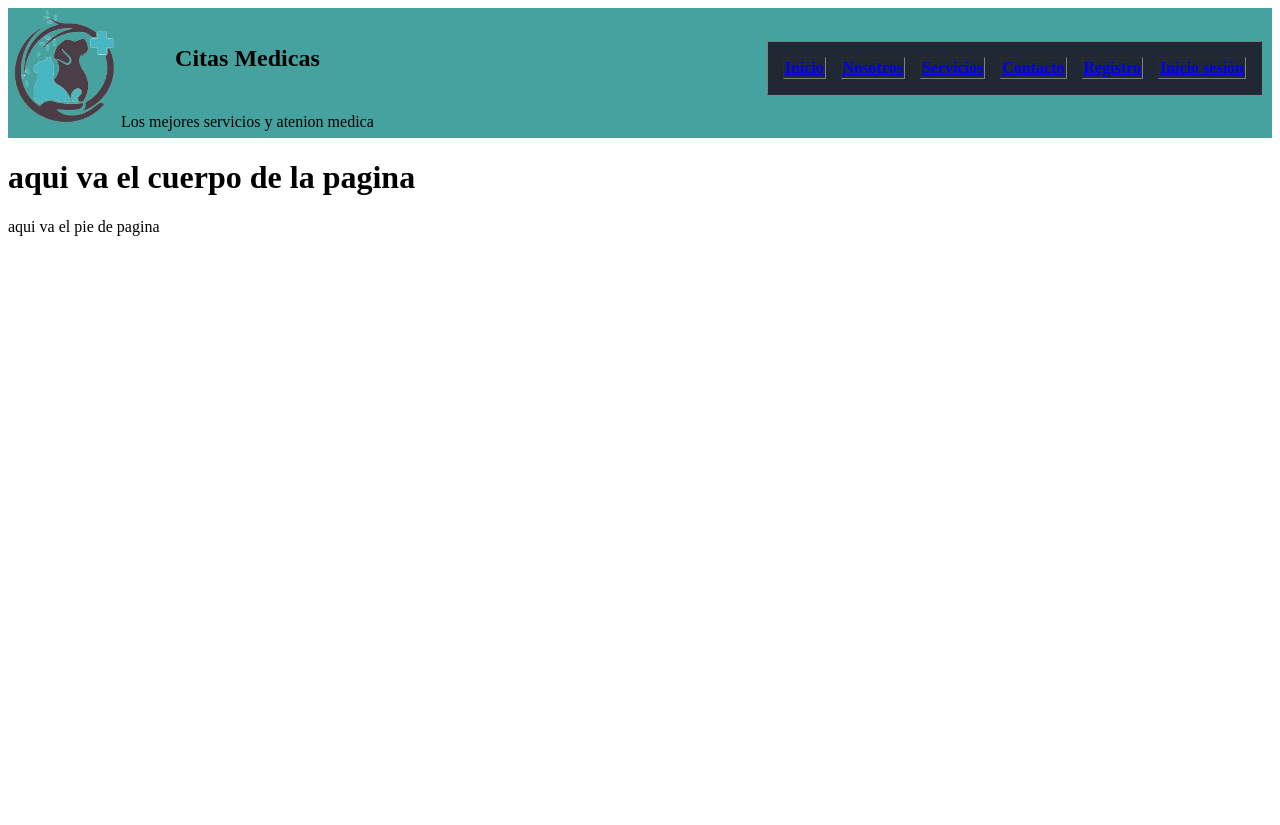
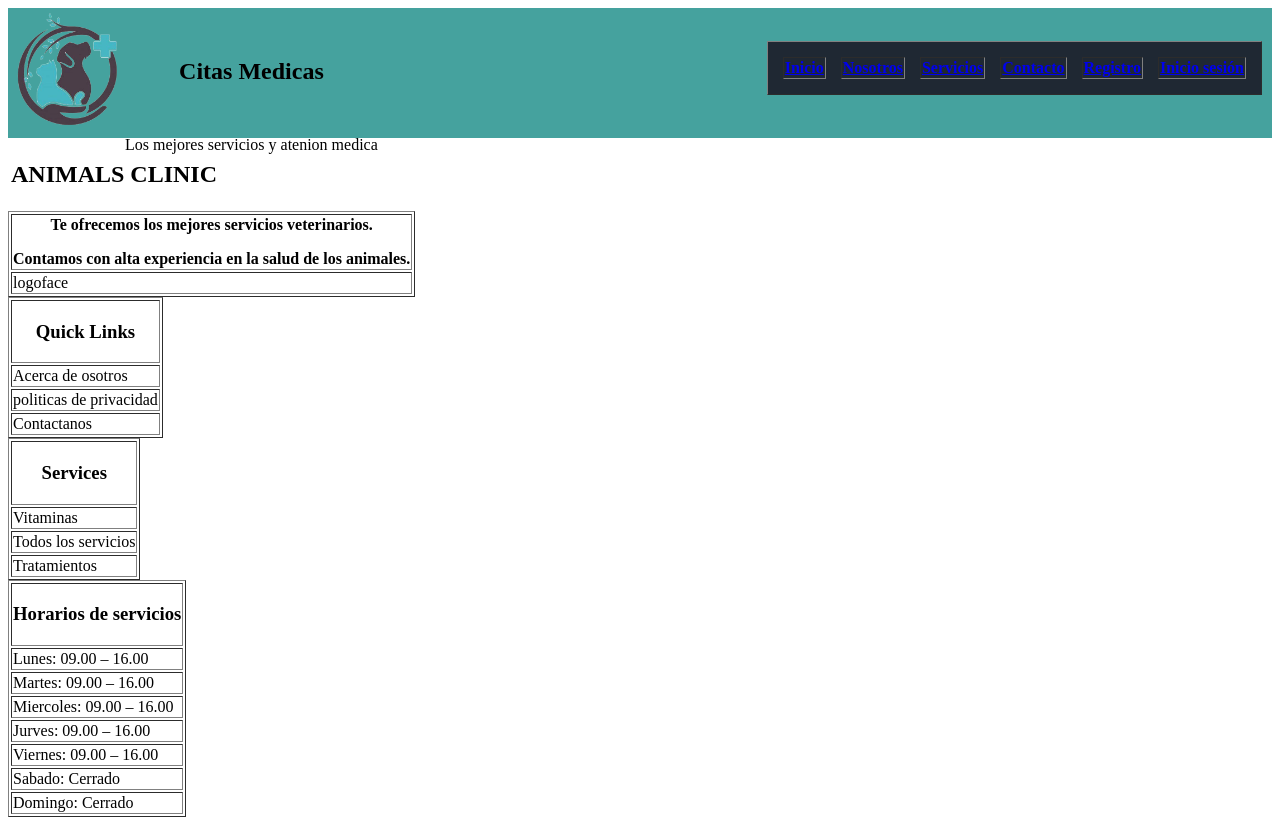
Before and after one commit to GuzmanVero/Proyect_Frontend, a plain HTML site: page index.html in a window 1280 px wide. Before the commit the page ends 800 px from the top, so only its background shows below. Drawn offline with Linux system fonts and the light colour scheme.

Commit message:
Insert de Fooder inicio

```diff
--- a/index.html
+++ b/index.html
@@ -8,12 +8,13 @@
 </head>
 <header>
     <div class="logo">
-    <img width="110" height="117" src="Images/cropped-tweb.png" alt="LogoEmpresa">
     <table>
         <tr>
+            <th><img width="110" height="117" src="Images/cropped-tweb.png" alt="LogoEmpresa"></th>
             <th><h2>Citas Medicas</h2></th>
         </tr>
         <tr>
+            <td></td>
             <td>Los mejores servicios y atenion medica</td>
         </tr>
     </table>
@@ -31,9 +32,43 @@
         </table>
     </div>
 </header>
-<body>
-    <h1>aqui va el cuerpo de la pagina </h1>
-
-</body>
-<footer>aqui va el pie de pagina</footer>
+<section>
+        <table class="titulo">
+            <th><h1>ANIMALS CLINIC</h1></th>
+        </table>
+    </section>
+    <footer class="fooder">
+        <table class="fooder1" border="1">
+         <tr>
+            <th>Te ofrecemos los mejores servicios veterinarios.
+                <p></p>
+                Contamos con alta experiencia en la salud de los animales.</th>
+        </tr>
+        <tr>
+            <td>logoface</td>
+        </tr>
+        </table>
+        <table border="1">
+            <tr><th><h3>Quick Links</h3></th></tr>
+            <tr><td>Acerca de osotros</td></tr>
+            <tr><td>politicas de privacidad</td></tr>
+            <tr><td>Contactanos</td></tr>
+        </table>
+        <table border="1">
+            <tr><th><h3>Services</h3></th></tr>
+            <tr><td>Vitaminas</td></tr>
+            <tr><td>Todos los servicios</td></tr>
+            <tr><td>Tratamientos</td></tr>
+        </table>
+        <table border="1">
+            <tr><th><h3>Horarios de servicios</h3></th></tr>
+            <tr><td>Lunes: 09.00 – 16.00</td></tr>
+            <tr><td>Martes: 09.00 – 16.00</td></tr>
+            <tr><td>Miercoles: 09.00 – 16.00</td></tr>
+            <tr><td>Jurves: 09.00 – 16.00</td></tr>
+            <tr><td>Viernes: 09.00 – 16.00</td></tr>
+            <tr><td>Sabado: Cerrado</td></tr>
+            <tr><td>Domingo: Cerrado</td></tr>
+        </table>
+    </footer>
 </html>
```
